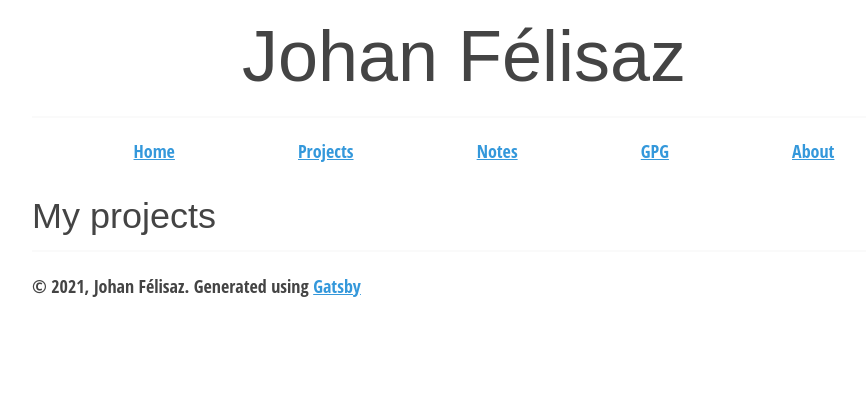
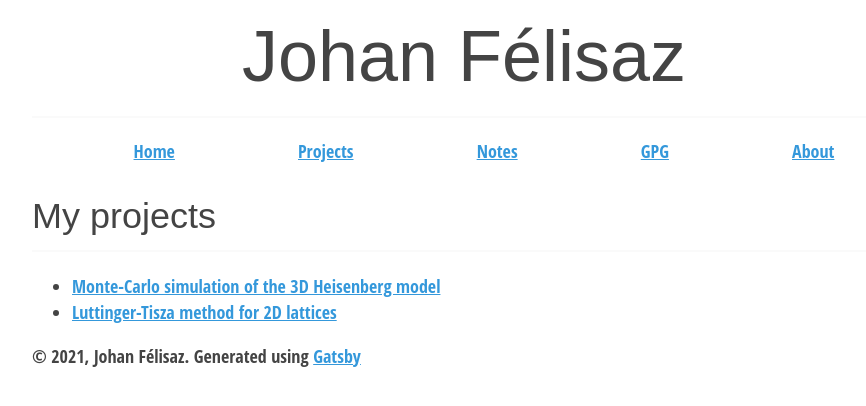
Before and after one commit to Joh11/Joh11.github.io, a Gatsby site: page /projects in a window 1280 px wide. Shown: the whole page, without its empty margins (176-1042 px from the left). Built offline with nearby package versions, Linux system fonts and the light colour scheme; Gatsby itself is replaced by a stand-in of ours.

Commit message:
basic projects

```diff
--- a/src/pages/projects.js
+++ b/src/pages/projects.js
@@ -1,11 +1,22 @@
 import * as React from "react"
 
 import Layout from "../components/layout"
+import data from "../projects/projects.json"
+
+function Project({ project }) {
+    const { url, title } = project
+    return <li>
+	       <a href={ url }>{ title }</a>
+	   </li>
+}
 
 export default function Projects() {
     return (
 	<Layout>
 	    <h3>My projects</h3>
+	    <ul>
+		{ data.projects.map(project => <Project project={project}/>) }
+	    </ul>
 	</Layout>
     );
 }
--- /dev/null
+++ b/src/projects/projects.json
@@ -0,0 +1,12 @@
+{
+    "projects": [
+	{
+	    "title": "Monte-Carlo simulation of the 3D Heisenberg model",
+	    "url": "https://github.com/Joh11/monte-carlo"
+	},
+	{
+	    "title": "Luttinger-Tisza method for 2D lattices",
+	    "url": "https://github.com/Joh11/"
+	}
+    ]
+}
```
